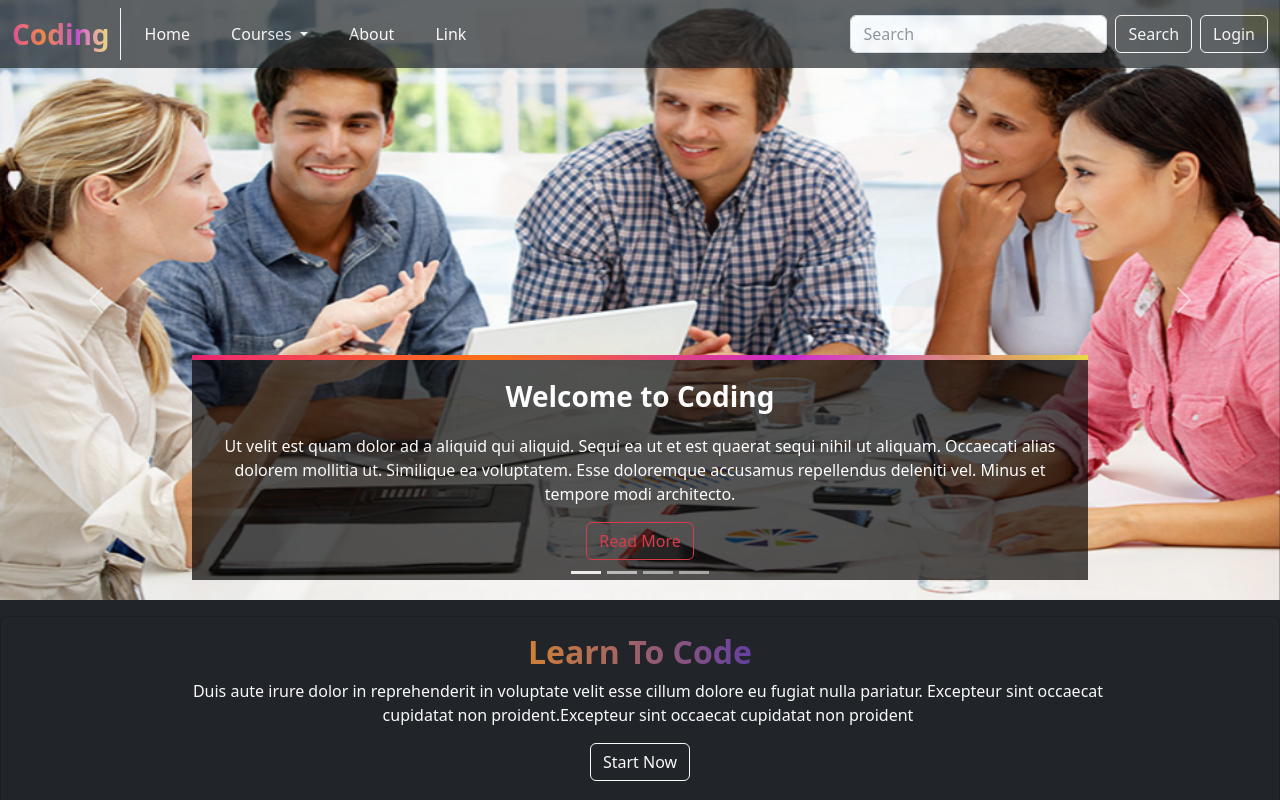
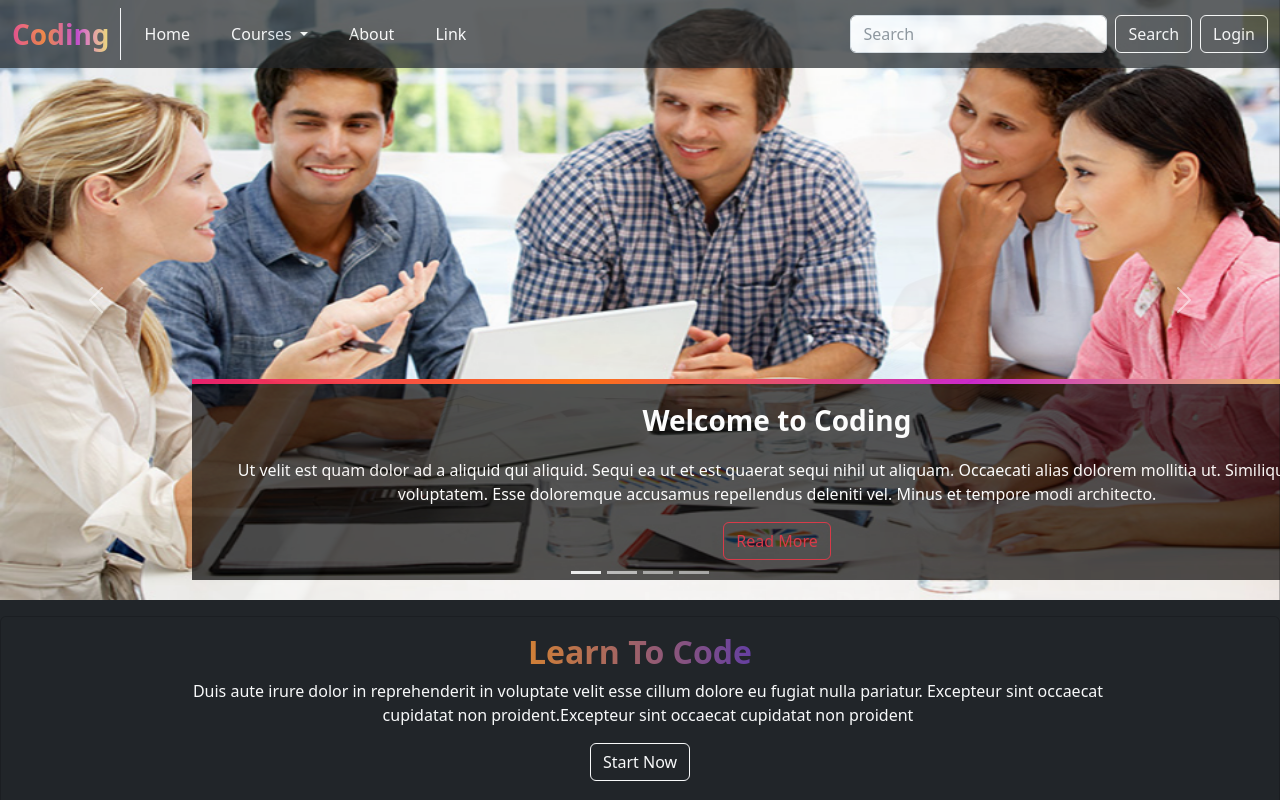
Before and after one commit to AmanyFekry/bootstrap-template, a plain HTML site: page index.html in a window 1280 px wide. Shown: the top 800 px of the page. Drawn offline with nearby package versions, Linux system fonts and the light colour scheme; a script that the page names is missing.

Commit message:
second edtion

```diff
--- a/css/style.css
+++ b/css/style.css
@@ -133,21 +133,24 @@ main{
   }
 /* small screen */
 @media (min-width:768px){
-    .carousel-inner
+    .carousel-inner,
+    .carousel-caption,
     .container {
         width: 750px;
     }
 }
 /* medium screen */
 @media (min-width:992px){
-    .carousel-inner
+    .carousel-inner,
+    .carousel-caption,
     .container{
         width: 970px;
     }
 }
 /* large screen */
 @media (min-width:1200px){
-    .carousel-inner
+    .carousel-inner,
+    .carousel-caption,
     .container{
         width: 1170px;
     }
```
